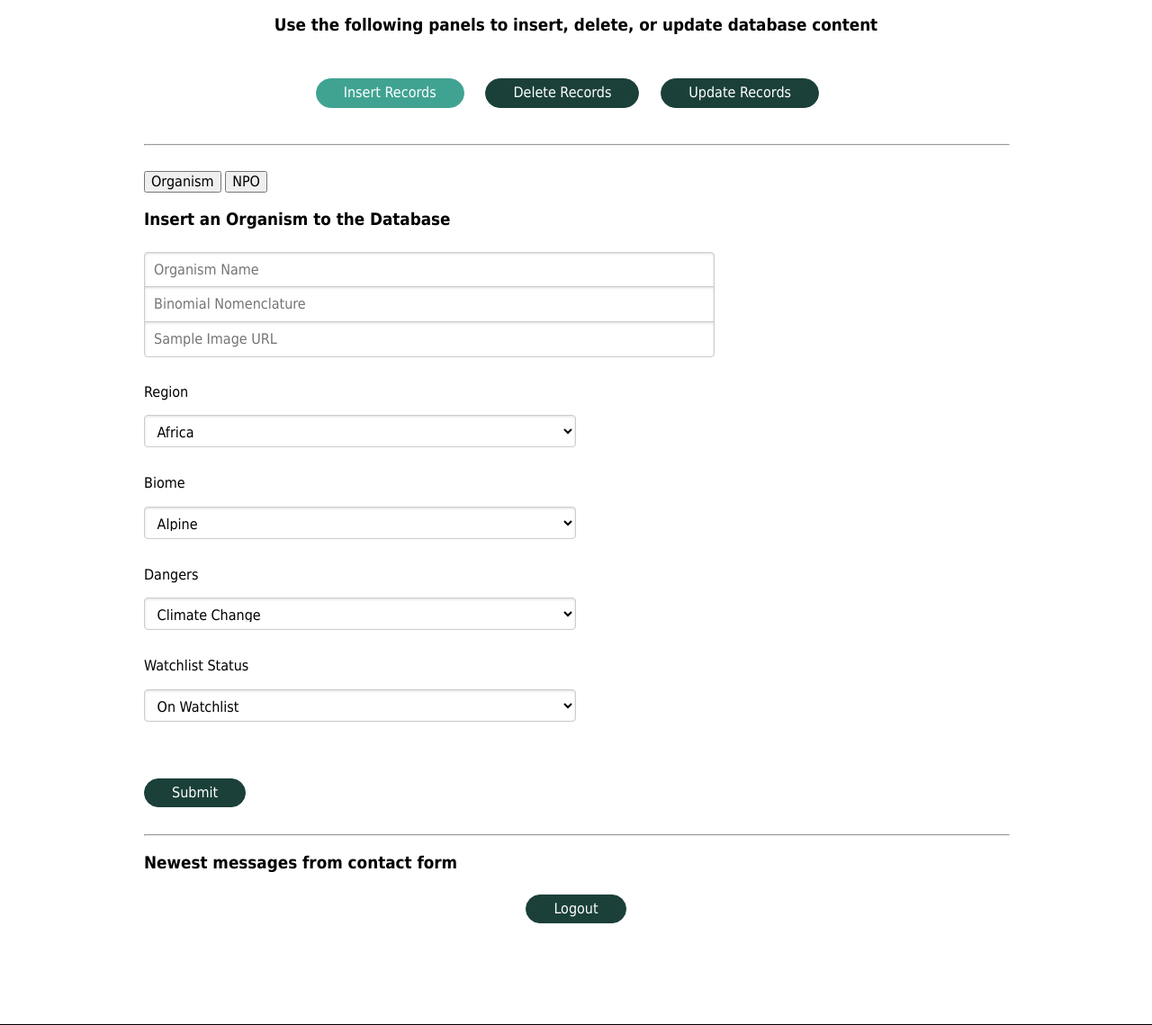
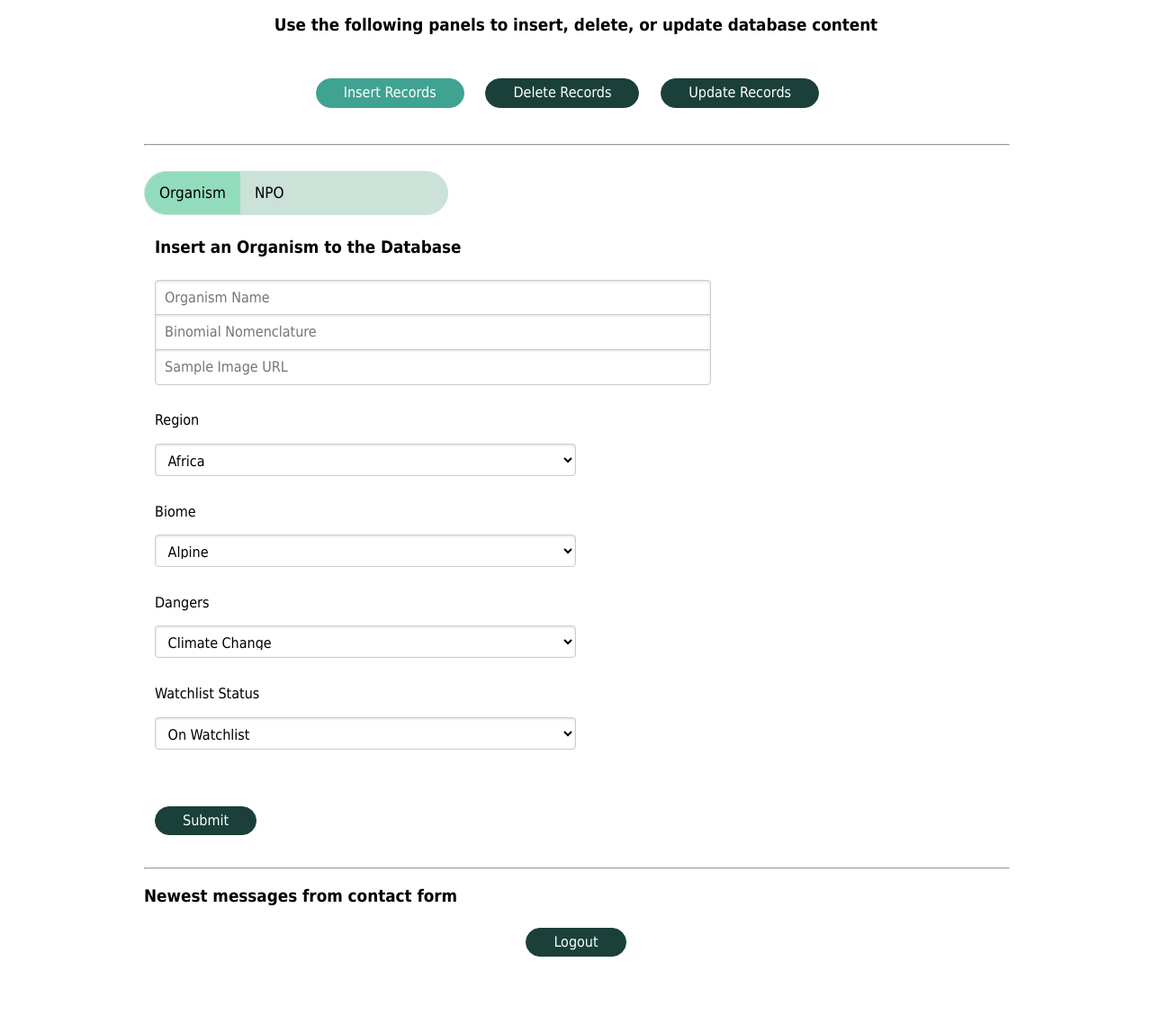
Before and after one commit to ianjamesx/EndangeredDB, a PHP site: page /admin.html in a window 1280 px wide. Shown: the part 141-1280 px from the top of the page at 90% size. Run offline with PHP 8.4, Linux system fonts and the light colour scheme; some libraries are stand-ins or nearby versions.

Commit message:
Update esd_styles.css

```diff
--- a/html/esd_styles.css
+++ b/html/esd_styles.css
@@ -1,5 +1,85 @@
 @charset "utf-8";
 /* CSS Document */
+/* alert box */
+
+.alertsuccess {
+  padding: 20px;
+  background-color: #66B695;
+	border-radius: 16px;
+  color: white;
+}
+
+.alertfailure {
+	padding: 20px;
+	background-color: #EF6868;
+	border-radius: 16px;
+	color: white;
+}
+
+.closebtn {
+  margin-left: 15px;
+  color: white;
+  font-weight: bold;
+  float: right;
+  font-size: 22px;
+  line-height: 20px;
+  cursor: pointer;
+  transition: 0.3s;
+}
+
+.closebtn:hover {
+  color: black;
+}
+
+/* Style the tab */
+.tab {
+	overflow: hidden;
+	border: 1px solid #CAE2D8;
+  border-radius: 25px;
+	background-color: #CAE2D8;
+}
+
+/* Style the buttons inside the tab */
+.tab button {
+	background-color: inherit;
+	float: left;
+	border: none;
+	outline: none;
+	cursor: pointer;
+	padding: 14px 16px;
+	transition: 0.3s;
+	font-size: 17px;
+}
+
+/* Change background color of buttons on hover */
+.tab button:hover {
+	background-color: #92DCBD;
+}
+
+/* Create an active/current tablink class */
+.tab button.active {
+	background-color: #92DCBD;
+}
+
+/* Style the tab content */
+.tabcontent {
+	display: none;
+	padding: 6px 12px;
+	-webkit-animation: fadeEffect .5s;
+	animation: fadeEffect .5s;
+}
+
+/* Fade in tabs */
+@-webkit-keyframes fadeEffect {
+	from {opacity: 0;}
+	to {opacity: 1;}
+}
+
+@keyframes fadeEffect {
+	from {opacity: 0;}
+	to {opacity: 1;}
+}
+
 
 html {
 	min-hieght: 100%;
```
